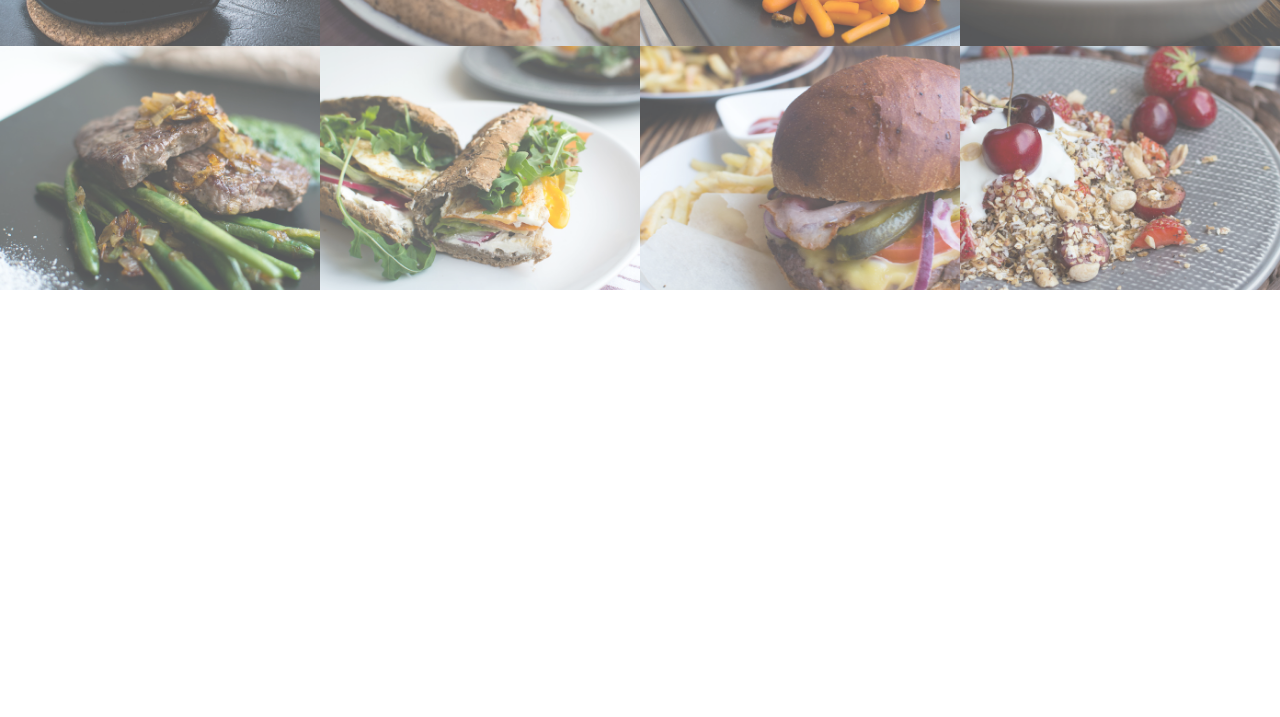
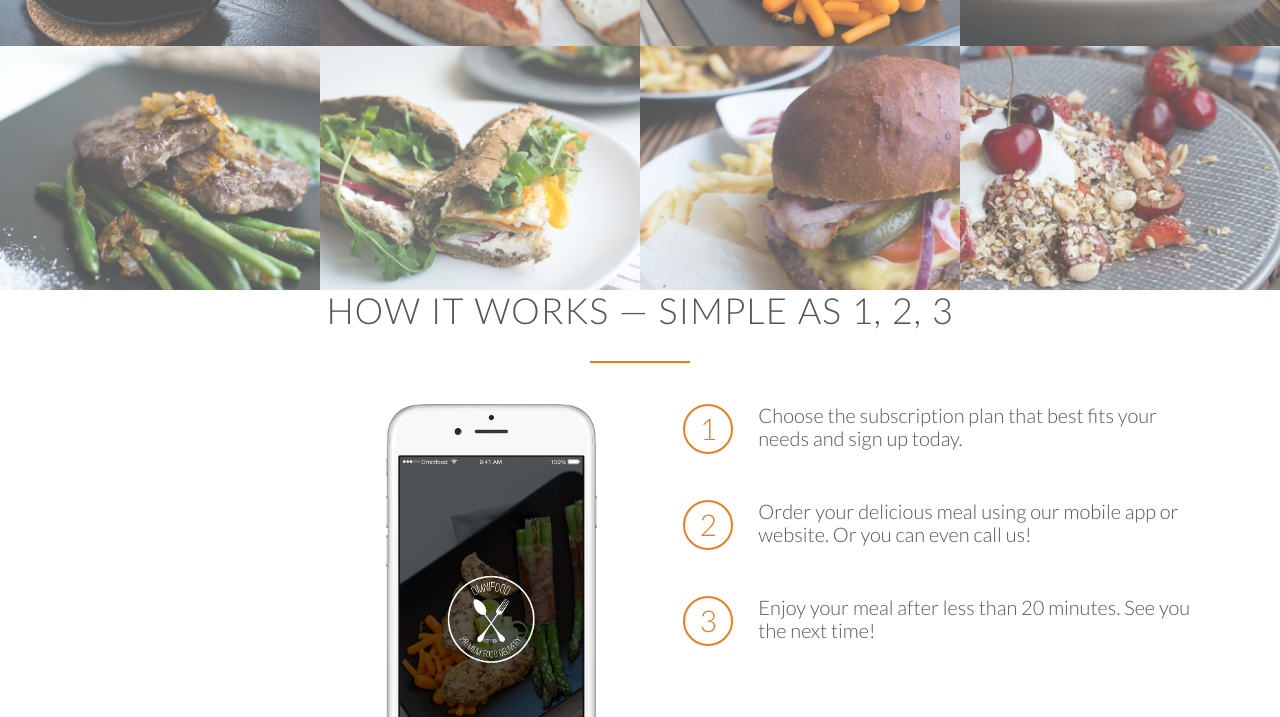
Before and after one commit to Lakshmi2k1/Omnifood, a plain HTML site: page index.html in a window 1280 px wide. Shown: the part 1662-2379 px from the top of the page. Before the commit the page ends 1952 px from the top, so only its background shows below. Drawn offline with Linux system fonts and the light colour scheme; files whose address does not match are found by name.

Commit message:
How it works

```diff
--- a/Resources/CSS/style.css
+++ b/Resources/CSS/style.css
@@ -207,3 +207,50 @@ header{
     width: 100%;
     transform: scale(1.03);
 }
+
+/*-----------------------------------------*/
+/* HOW IT WORKS */
+/*-----------------------------------------*/
+
+.steps-box:first-child{
+    text-align: right;
+    padding-right: 3%;
+}
+
+.steps-box:last-child{
+    padding-left: 3%;
+}
+.app-screen{
+    width: 40%;
+
+}
+.works-step{
+    margin-bottom: 50px;
+}
+.works-step div{
+    float: left;
+    color: #e67e22;
+    border: 2px solid #e67e22;
+    display: inline-block;
+    border-radius: 50%;
+    height: 50px;
+    width: 50px;
+    text-align: center;
+    padding: 5px;
+    font-size: 150%;
+    margin-right: 25px;
+
+}
+
+.btn-app:link
+.btn-app:visited{
+    border:0;
+}
+.btn-app img{
+    height:50px;
+    width:auto;
+    margin-right: 10px;
+}
+.works-step:last-of-type{
+    margin-bottom: 80px;
+}
--- a/index.html
+++ b/index.html
@@ -129,7 +129,36 @@
                 </figure>
             </li>
         </ul>
+    </section>
 
+    <section class="section-steps">
+        <div class="row">
+            <h2>How it works &mdash; Simple as 1, 2, 3</h2>
+        </div>
+        <div class="row">
+            <div class="col span-1-of-2 steps-box">
+                <img src="Resources\img\app-iPhone.png" alt="Omnifood app in iPhone" class="app-screen">
+            </div>
+            <div class="col span-1-of-2 steps-box">
+                <div class="works-step">
+                <div>1</div>
+                <p>Choose the subscription plan that best fits your needs and sign up today.</p>
+                </div>
+
+                <div class="works-step">
+                <div>2</div>
+                <p>Order your delicious meal using our mobile app or website. Or you can even call us!</p>
+                </div>
+
+                <div class="works-step">
+                <div>3</div>
+                <p>Enjoy your meal after less than 20 minutes. See you the next time!</p>
+                </div>
+
+                <a href="#"><img src="Resources\img\app-store.JPG" alt="App Store button" ></a>
+                <a href="#"><img src="Resources\img\download-app-android.png" alt="Play Store button" ></a>
+            </div>
+        </div>
 
     </section>
 
```
Also changed, not shown: Resources/img/app-store.JPG (added), 1 other file.
